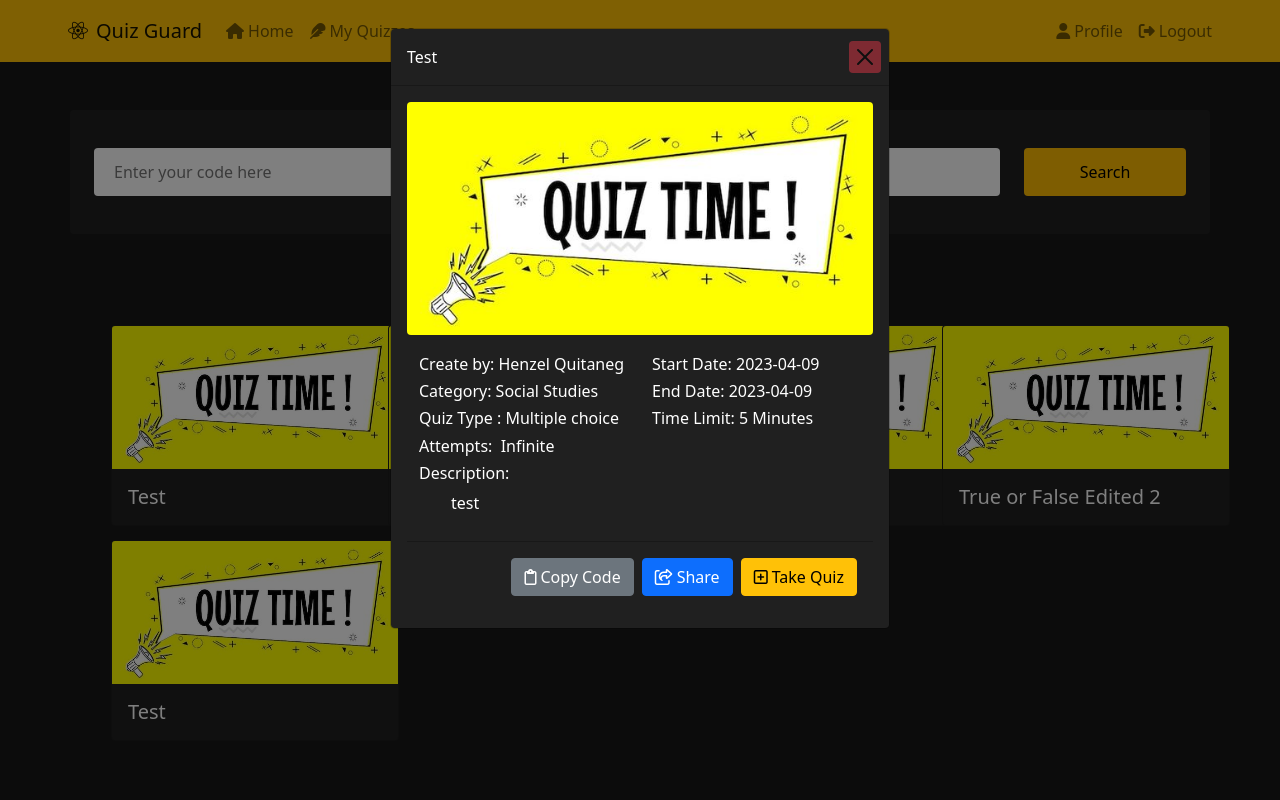
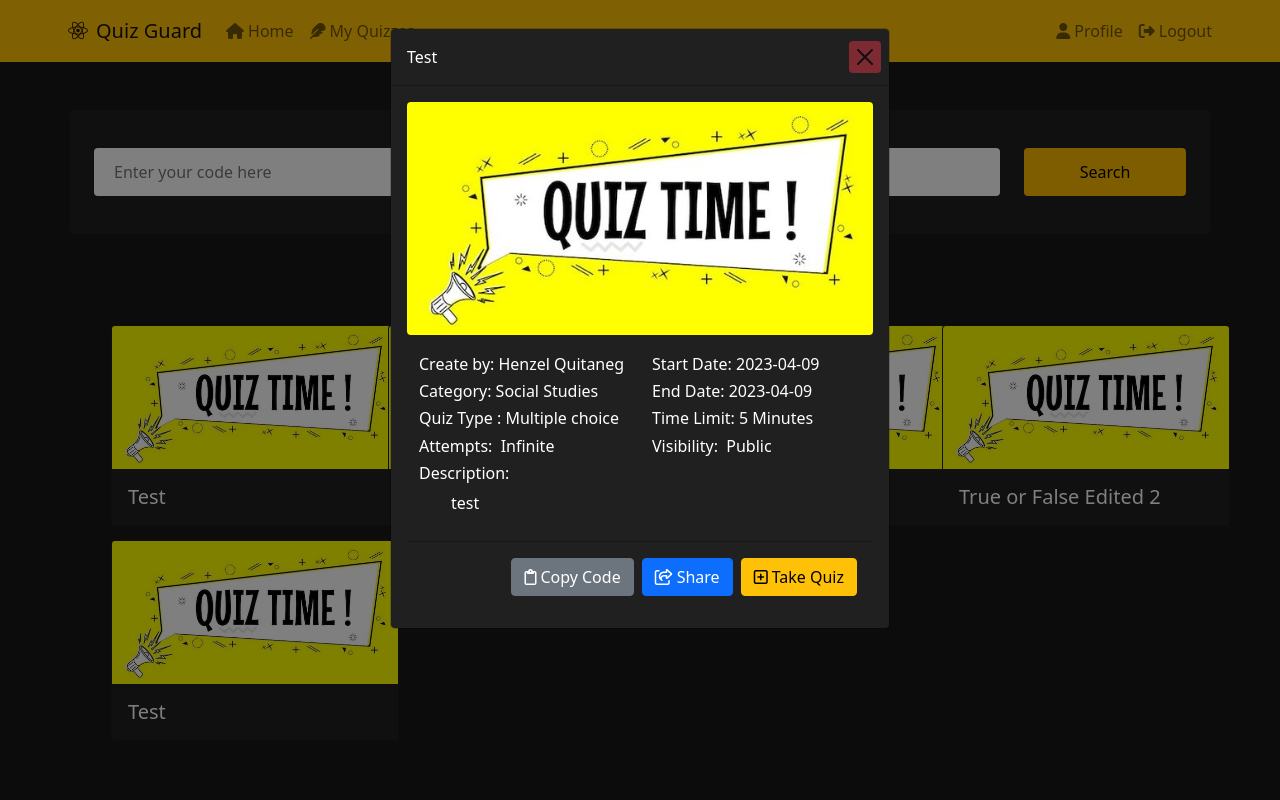
Before and after one commit to henzelss/QuizGuard, a Flask app: page /student in a window 1280 px wide, after a click on "Test". Run offline with Flask 3, Linux system fonts and the light colour scheme; a user stored in the database is signed in; data comes from the database, SQL or seed files in the repository; some libraries are stand-ins or nearby versions.

Commit message:
added visibility function

```diff
--- a/website/templates/student.html
+++ b/website/templates/student.html
@@ -98,6 +98,13 @@
                                         <h6>Start Date:&nbsp;{{ quiz.startdate}}</h6>
                                         <h6>End Date:&nbsp;{{ quiz.enddate}}</h6>
                                         <h6>Time Limit:&nbsp;{{ quiz.timelimit}}&nbsp;Minutes</h6>
+                                        <h6>Visibility:&nbsp;
+                                            {% if quiz.visibility == 1 %}
+                                               Public
+                                            {% else %}
+                                               Private
+                                            {% endif %}
+                                        </h6>
                                     </div>
                                     <h6>Description:</h6>
                                     <p class="card-text text-desc">{{ quiz.description }}</p>
@@ -108,7 +115,7 @@
                                     <input type="text" id="quizcode{{ quiz.id }}" value="{{ quiz.code }}" id="quizcode" hidden>
                                     <button type="button" class="btn btn-secondary" onclick='copyText("{{ quiz.id }}")'><i class="fa-regular fa-clipboard me-1"></i>Copy Code</button>
                                     <button type="button" class="btn btn-primary" onclick='shareText("{{ quiz.id }}")'><i class="fa-regular fa-share-from-square me-1"></i>Share</button>
-                                    <button type="button" class="btn btn-warning"><i class="fa-regular fa-square-plus me-1"></i>Take Quiz</button>
+                                    <a href="{{ url_for('views.checkcamera', quizid=quiz.id, quizcode=quiz.code, quiztype=quiz.quiztype) }}" class="btn btn-warning"><i class="fa-regular fa-square-plus me-1"></i>Take Quiz</a>
                                     <!-- <button type="button" class="btn btn-warning"><i class="fa-solid fa-pen-to-square"></i>Edit</button>
                                     <button type="button" class="btn btn-danger"><i class="fa-solid fa-trash me-1"></i>Delete</button> -->
 
```
